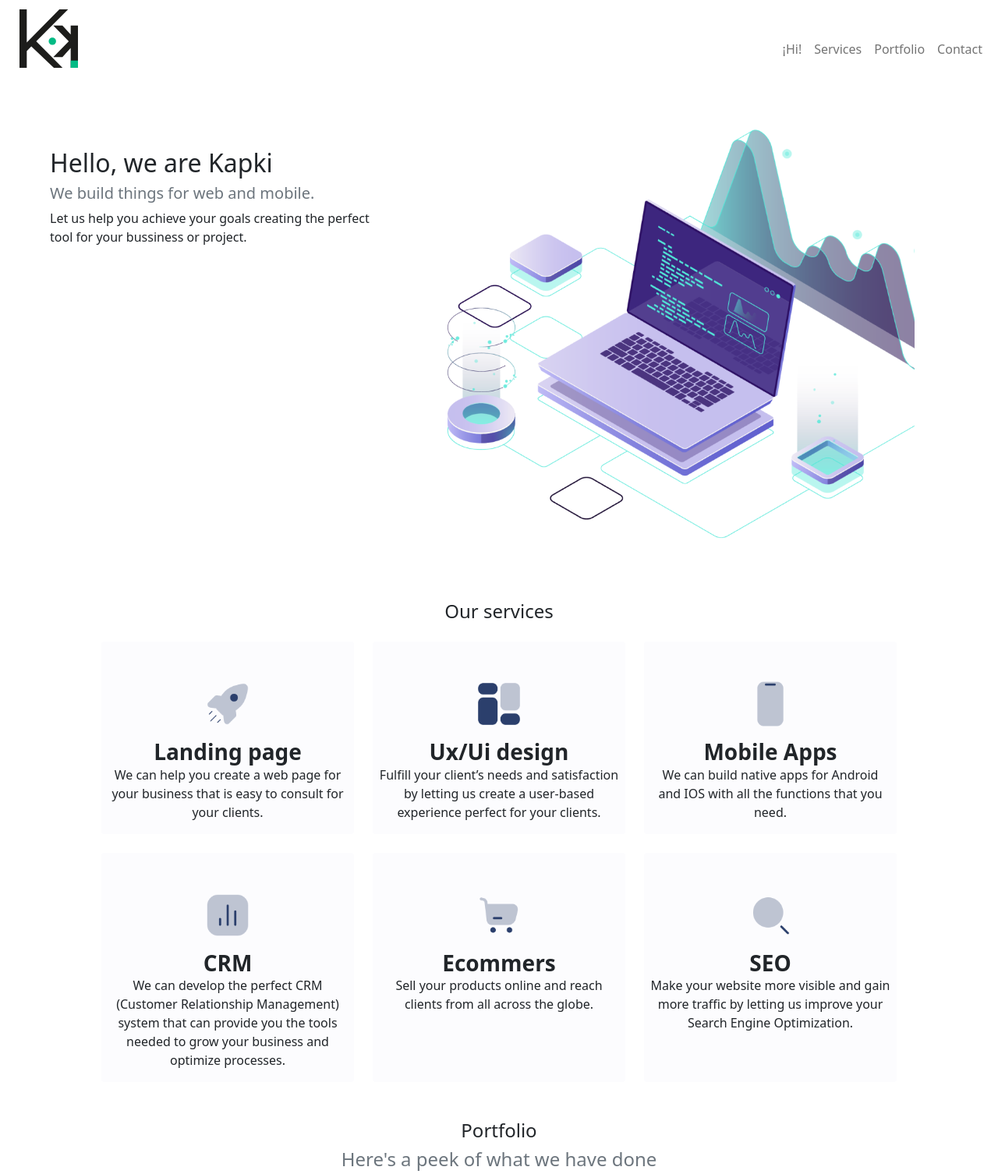
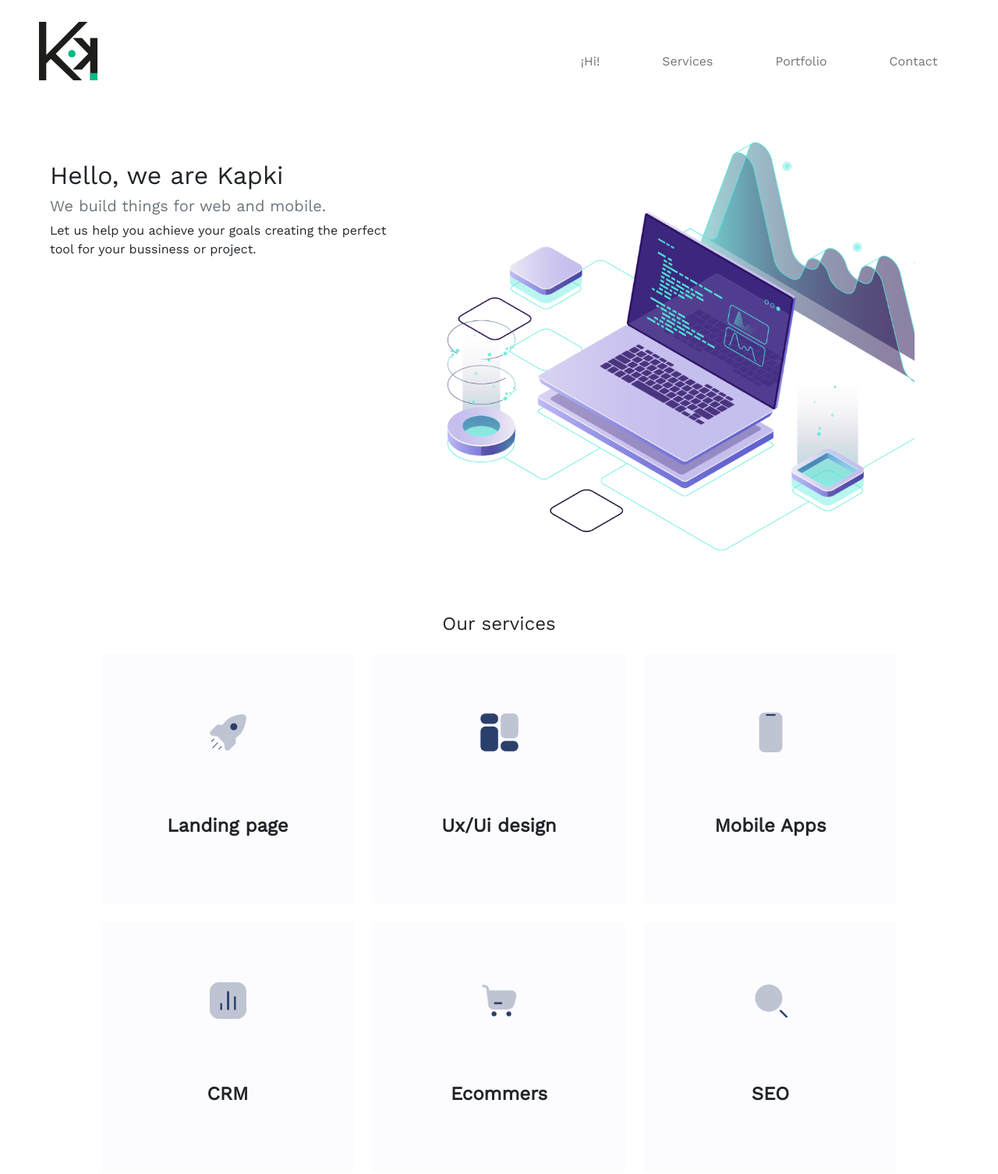
Before and after one commit to terquimocrio/kapki-landing, a plain HTML site: page index.html in a window 1280 px wide. Shown: the top 1506 px of the page at 78% size. Drawn offline with Linux system fonts and the light colour scheme.

Commit message:
Update index.css

```diff
--- a/static/styles/index.css
+++ b/static/styles/index.css
@@ -1,8 +1,89 @@
+@font-face {
+    font-family: workSans;
+    src: url(../fonts/WorkSans-Regular.ttf);
+}
+
+* {
+    padding: 0px;
+    margin: 0px;
+    font-family: workSans;
+    font-weight: 500;
+}
+
+@keyframes fadeInAnimation {
+    0% {
+        opacity: 0;
+    }
+    100% {
+        opacity: 1;
+    }
+}
+
+h3 {
+    font-size: 3vh;
+}
+
+.prevent-select {
+    -webkit-user-select: none; /* Safari */
+    -ms-user-select: none; /* IE 10 and IE 11 */
+    user-select: none; /* Standard syntax */
+}
+
+.top-div{
+    margin-top: 5vh;
+}
+
+.middle-div {
+    margin-bottom: 5vh;
+}
+
+.bottom-div {
+    margin-bottom: 5vh;
+}
+
+.card > div {
+    width: 100%;
+    height: 100%;
+}
+
+.card > div > .img-responsive {
+    border-radius: 50%;
+}
+
+.card:hover > div > .img-responsive {
+    background-color: #E0FAF8;
+    border-radius: 50%;
+    box-shadow: 0 0 0 3px #E0FAF8;
+    transition: 1s ease;
+}
+
+.card:hover > .middle-div {
+    margin-bottom: 0px;
+}
+
+.card:hover > div > h3 {
+    font-size: 2.5vh;
+    transition: .7s ease;
+}
+
+.ocultar-mostrar {
+    display: none !important;
+}
+
+.card:hover > .ocultar-mostrar {
+    display: block !important;
+    transition: .7s ease;
+}
+
+.card:hover > .ocultar-mostrar > p {
+    animation: fadeInAnimation ease 1.5s;
+    animation-iteration-count: 1;
+    animation-fill-mode: forwards;
+}
+
 .img-responsive {
-    width: 90px;
-    height: 90px;
     align-self: center;
-    margin-top: 35px;
+    max-width: 25%;
 }
 
 #mobile {
@@ -12,12 +93,24 @@
 #services .card {
     border: none;
     background-color: #fcfcfe;
+    width: 100%;
+    height: 100%;
+}
+
+.gallery-item {
+    height: 40vh;
 }
 
 #services .card:hover {
     box-shadow: 0px 0px 25px 1px rgba(0, 0, 0, 0.1);
     -webkit-box-shadow: 0px 0px 25px 1px rgba(0, 0, 0, 0.1);
     -moz-box-shadow: 0px 0px 25px 1px rgba(0, 0, 0, 0.1);
+    transition: 1s ease;
+}
+
+.nav-item {
+    margin-left: 2.5vw;
+    margin-right: 2.5vw;
 }
 
 .btn-primary {
@@ -25,17 +118,13 @@
     color: #1d1d1b;
     border: none;
 }
+
 .btn-primary:hover {
-    /* background-color: #f0fdf9;
-    color: #1d1d1b; */
     background-color: #03bb85;
-    border: none;
-    color: #fff;
 }
 
 .selected {
     background-color: #03bb85;
-    border: none;
     color: #f0fdf9;
 }
 
@@ -45,6 +134,12 @@
 
 .link--mail {
     color: #5638a9;
+}
+
+.navbar-separation {
+    margin-left: 2vw;
+    margin-right: 2vw;
+    margin-top: 2vh;
 }
 
 footer {
```
